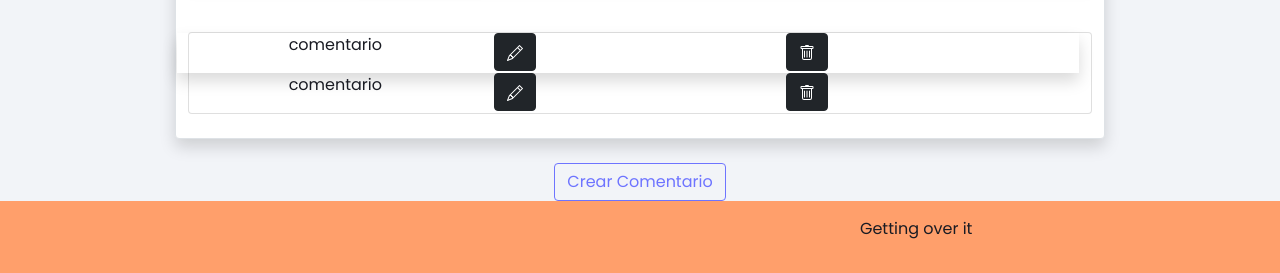
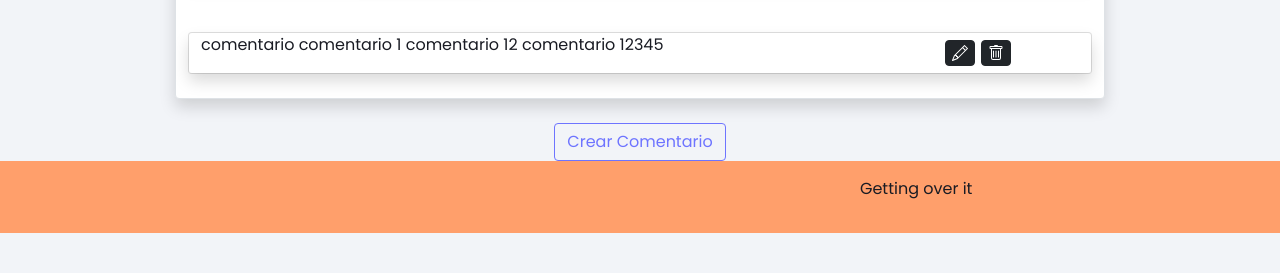
Before and after one commit to cristobalJR/Notas-Web, a plain HTML site: page detail.html in a window 1280 px wide. Shown: the part 864-1137 px from the top of the page. After the commit the page ends 1097 px from the top, so only its background shows below. Drawn offline with nearby package versions, Linux system fonts and the light colour scheme.

Commit message:
finalizar botones seccion de comentarios en detalle y añadir botones instrumental

```diff
--- a/css/styles.css
+++ b/css/styles.css
@@ -148,3 +148,28 @@ footer {
 .instrumental-options{
   transform: translateY(-35px);
 }
+
+
+
+.comentarios .col-3 {
+  gap: 6px;
+  align-items: center;
+}
+
+.comentarios .col-3 .btn {
+
+  max-width: 50%;
+  padding: 4px 6px;
+
+  /* el svg se centra vertical y horizontalmente */
+  display: flex;
+  align-items: center;
+  justify-content: center;
+
+
+}
+
+.comentarios .col-3 .btn svg {
+
+  flex-shrink: 0;  /* no decrece cuando btn se hace pequeño */
+}
--- a/detail.html
+++ b/detail.html
@@ -133,22 +133,21 @@
         </div>
 
         <div class="row card comentarios">
+          <div class="col">
             <div class="row shadow">
-            <div class="col text-center">
+              <div class="col-9">
                 <div class="comentario">
-                <p>comentario</p>
+                  <p>comentario comentario 1 comentario 12 comentario 12345 </p>
                 </div>
               </div>
-            <div class="col">
+              <div class="col-3 d-flex justify-content-center align-items-center">
                 <button type="submit" class="btn btn-dark">
-                <svg xmlns="http://www.w3.org/2000/svg" width="16" height="16" fill="currentColor" class="bi bi-pencil"
-                  viewBox="0 0 16 16">
+                  <svg xmlns="http://www.w3.org/2000/svg" width="16" height="16" fill="currentColor"
+                    class="bi bi-pencil" viewBox="0 0 16 16">
                     <path
                       d="M12.146.146a.5.5 0 0 1 .708 0l3 3a.5.5 0 0 1 0 .708l-10 10a.5.5 0 0 1-.168.11l-5 2a.5.5 0 0 1-.65-.65l2-5a.5.5 0 0 1 .11-.168zM11.207 2.5 13.5 4.793 14.793 3.5 12.5 1.207zm1.586 3L10.5 3.207 4 9.707V10h.5a.5.5 0 0 1 .5.5v.5h.5a.5.5 0 0 1 .5.5v.5h.293zm-9.761 5.175-.106.106-1.528 3.821 3.821-1.528.106-.106A.5.5 0 0 1 5 12.5V12h-.5a.5.5 0 0 1-.5-.5V11h-.5a.5.5 0 0 1-.468-.325" />
                   </svg>
                 </button>
-            </div>
-            <div class="col">
                 <button type="button" class="btn btn-dark" onclick="">
                   <svg xmlns="http://www.w3.org/2000/svg" width="16" height="16" fill="currentColor" class="bi bi-trash"
                     viewBox="0 0 16 16">
@@ -160,33 +159,8 @@
                 </button>
               </div>
             </div>
-          <div class="row">
-            <div class="col text-center">
-              <div class="comentario">
-                <p>comentario</p>
           </div>
-            </div>
-            <div class="col">
-              <button type="submit" class="btn btn-dark">
-                <svg xmlns="http://www.w3.org/2000/svg" width="16" height="16" fill="currentColor" class="bi bi-pencil"
-                  viewBox="0 0 16 16">
-                  <path
-                    d="M12.146.146a.5.5 0 0 1 .708 0l3 3a.5.5 0 0 1 0 .708l-10 10a.5.5 0 0 1-.168.11l-5 2a.5.5 0 0 1-.65-.65l2-5a.5.5 0 0 1 .11-.168zM11.207 2.5 13.5 4.793 14.793 3.5 12.5 1.207zm1.586 3L10.5 3.207 4 9.707V10h.5a.5.5 0 0 1 .5.5v.5h.5a.5.5 0 0 1 .5.5v.5h.293zm-9.761 5.175-.106.106-1.528 3.821 3.821-1.528.106-.106A.5.5 0 0 1 5 12.5V12h-.5a.5.5 0 0 1-.5-.5V11h-.5a.5.5 0 0 1-.468-.325" />
-                </svg>
-              </button>
-            </div>
-            <div class="col">
-              <button type="button" class="btn btn-dark" onclick="">
-                <svg xmlns="http://www.w3.org/2000/svg" width="16" height="16" fill="currentColor" class="bi bi-trash"
-                  viewBox="0 0 16 16">
-                  <path
-                    d="M5.5 5.5A.5.5 0 0 1 6 6v6a.5.5 0 0 1-1 0V6a.5.5 0 0 1 .5-.5m2.5 0a.5.5 0 0 1 .5.5v6a.5.5 0 0 1-1 0V6a.5.5 0 0 1 .5-.5m3 .5a.5.5 0 0 0-1 0v6a.5.5 0 0 0 1 0z" />
-                  <path
-                    d="M14.5 3a1 1 0 0 1-1 1H13v9a2 2 0 0 1-2 2H5a2 2 0 0 1-2-2V4h-.5a1 1 0 0 1-1-1V2a1 1 0 0 1 1-1H6a1 1 0 0 1 1-1h2a1 1 0 0 1 1 1h3.5a1 1 0 0 1 1 1zM4.118 4 4 4.059V13a1 1 0 0 0 1 1h6a1 1 0 0 0 1-1V4.059L11.882 4zM2.5 3h11V2h-11z" />
-                </svg>
-              </button>
-            </div>
-          </div>
+
         </div>
       </div>
 
@@ -202,7 +176,7 @@
       </div>
     </div>
   </div>
-  </div>
+
 
   <footer>
     <div class="container-fluid">
```
Lines whose indentation alone changed are shown as unchanged.
